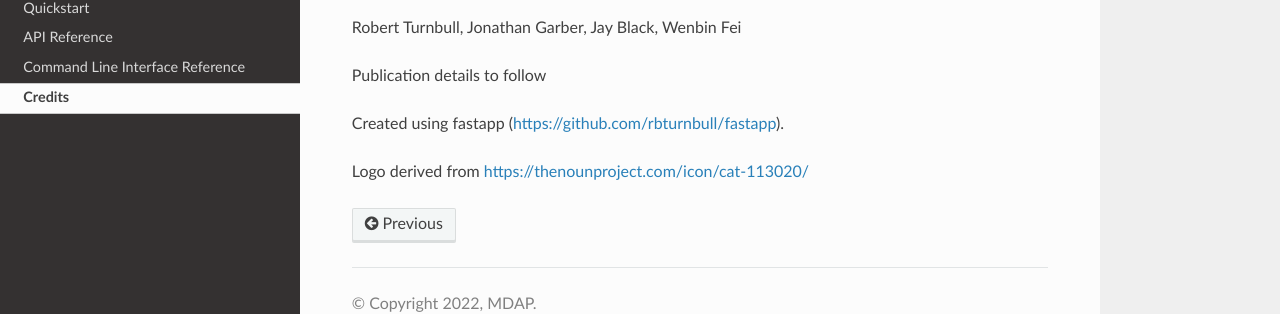
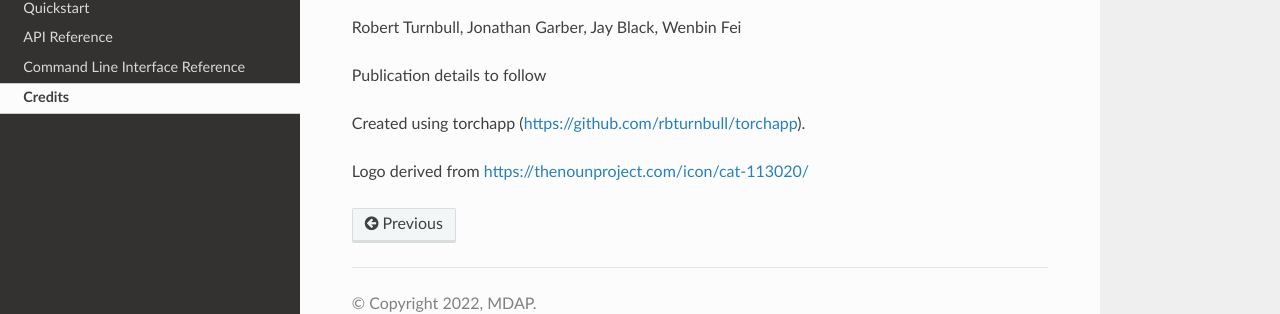
Before and after one commit to rbturnbull/supercat, a Sphinx documentation site: the page built from docs/credits.rst, in a window 1280 px wide. Shown: the part 144-458 px from the top of the page. Built offline with Sphinx 7.4.7 and the Read the Docs theme 2.0.0, drawn with Linux system fonts in a browser that asks for light colours.

Commit message:
:zap: converting to torchapp

```diff
--- a/docs/credits.rst
+++ b/docs/credits.rst
@@ -6,6 +6,6 @@ Robert Turnbull, Jonathan Garber, Jay Black, Wenbin Fei
 
 Publication details to follow
 
-Created using fastapp (https://github.com/rbturnbull/fastapp).
+Created using torchapp (https://github.com/rbturnbull/torchapp).
 
 Logo derived from https://thenounproject.com/icon/cat-113020/
--- a/pyproject.toml
+++ b/pyproject.toml
@@ -18,7 +18,7 @@ classifiers = [
 
 [tool.poetry.dependencies]
 python = "^3.8"
-fastapp = {git = "https://github.com/rbturnbull/fastapp.git", branch = "main"}
+torchapp = {git = "https://github.com/rbturnbull/torchapp.git"}
 mat73 = "^0.59"
 hdf5storage = "^0.1.18"
 cmake = "^3.22.4"
```
Also changed, not shown: README.rst (+4 -4 lines), .gitlab-ci.yml, 13 other files.
